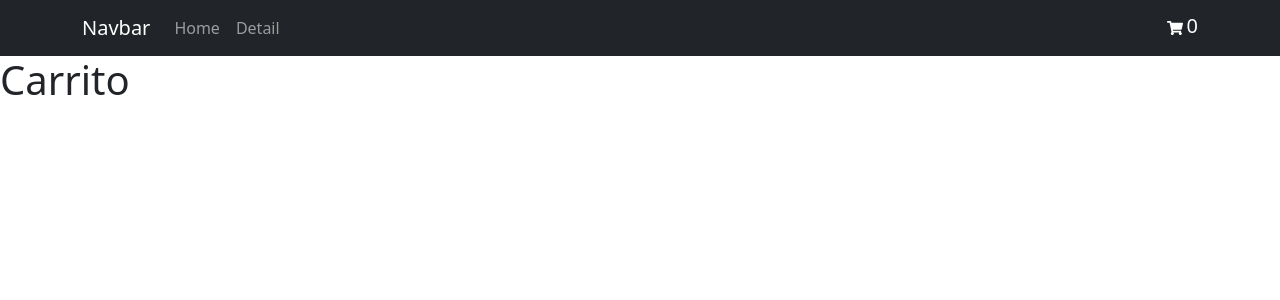
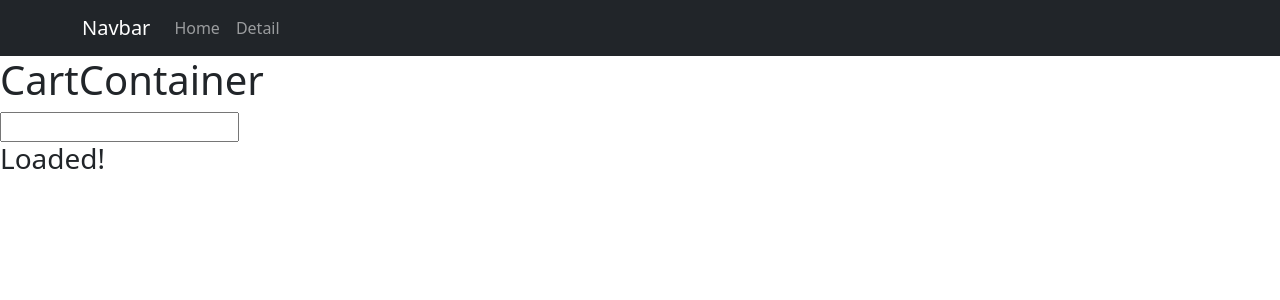
Before and after one commit to HernanGH/react-js, a React (Create React App) app: page /react-js/cart in a window 1280 px wide. Shown: the top 300 px of the page. Built offline with nearby package versions, Linux system fonts and the light colour scheme.

Commit message:
CLASE 11: Tec. rendering

```diff
--- a/src/App.js
+++ b/src/App.js
@@ -7,8 +7,17 @@ import ItemListContainer from './components/ItemListContainer';
 import { BrowserRouter, Routes, Route } from 'react-router-dom';
 import ItemDetailContainer from './components/ItemDetailContainer';
 import CartProvider from './context/CartContext';
+import Loader from './components/Loader';
+import CartContainer from './components/CartContainer';
 
 const App = () => {
+  const [value, setValue] = useState('')
+
+  const handleInput = (event) => {
+    console.log(event.target.value)
+    setValue(event.target.value)
+  }
+
   return (
     <BrowserRouter basename='/react-js'>
       <CartProvider>
@@ -16,9 +25,11 @@ const App = () => {
         <Routes>
           <Route path='/' element={<ItemListContainer greetings='CoderHouse' />} />
           <Route path='/item/:productId' element={<ItemDetailContainer />} />
-          <Route path='/cart' element={<h1>Carrito</h1>} />
+          <Route path='/cart' element={<CartContainer />} />
         </Routes>
       </CartProvider>
+      <input type='text' value={value} onInput={handleInput} />
+      <Loader />
     </BrowserRouter>
   );
 }
--- a/src/components/CardWidget.js
+++ b/src/components/CardWidget.js
@@ -14,12 +14,16 @@ const StyledCount = styled.h5`
 `
 
 const CardWidget = () => {
-  const valueToShare = useContext(CartContext) // 3 Consumir del context atraves del hook useContext
-  console.log(valueToShare)
+  const { cantInCart } = useContext(CartContext) // 3 Consumir del context atraves del hook useContext
+
+  if (cantInCart === 0) {
+    return <></>
+  }
+
   return (
     <>
       <StyledIcon />
-      <StyledCount>{valueToShare.cantInCart}</StyledCount>
+      <StyledCount>{cantInCart}</StyledCount>
     </>
   );
 }
--- /dev/null
+++ b/src/components/CartContainer.js
@@ -0,0 +1,7 @@
+const CartContainer = () => {
+  return (
+    <h1>CartContainer</h1>
+  );
+}
+
+export default CartContainer;
--- a/src/components/Item.js
+++ b/src/components/Item.js
@@ -1,10 +1,20 @@
 import Button from 'react-bootstrap/Button';
 import Card from 'react-bootstrap/Card';
+import styled from 'styled-components';
 
-const Item = ({ item, width = '10rem', hiddeButton = false }) => {
+const StyledCard = styled(Card)`
+  width: ${(props) => props.width};
+
+  .card-img-top {
+    height: 25rem;
+    object-fit: cover;
+  }
+`
+
+const Item = ({ item, width = '20rem', hiddeButton = false }) => {
   return (
-    <Card style={{ width }}>
-      <Card.Img variant="top" src="https://via.placeholder.com/150/92c952" />
+    <StyledCard width={width}>
+      <Card.Img variant="top" src={item.image} />
       <Card.Body>
         <Card.Title>{item.name}</Card.Title>
         <Card.Text>
@@ -12,7 +22,7 @@ const Item = ({ item, width = '10rem', hiddeButton = false }) => {
         </Card.Text>
         {!hiddeButton && <Button variant="primary">Ver detalle</Button>}
       </Card.Body>
-    </Card>
+    </StyledCard>
   );
 }
 
--- a/src/components/ItemListContainer.js
+++ b/src/components/ItemListContainer.js
@@ -1,5 +1,5 @@
 import { useEffect, useState } from "react";
-import { createData, deleteData, updateData } from "../utils/api";
+import { createData, deleteData, fetchProducts, updateData } from "../utils/api";
 import ItemList from "./ItemList";
 
 const ItemListContainer = ({ greetings }) => {
@@ -8,17 +8,7 @@ const ItemListContainer = ({ greetings }) => {
   const postId = 4
 
   useEffect(() => {
-    // mock()
-    fetch(`https://jsonplaceholder.typicode.com/comments?postId=${postId}`)
-    // createData()
-    // const product = {
-    //   title: 'foo',
-    //   body: 'bar',
-    //   userId: 2,
-    // }
-    // updateData(product)
-    // deleteData(postId)
-      .then(response => response.json())
+    fetchProducts()
       .then(data => {
         setItems(data) // actualizo el estado de react
       })
--- /dev/null
+++ b/src/components/Loader.js
@@ -0,0 +1,19 @@
+import { useEffect, useState } from "react";
+
+const Loader = () => {
+  const [loading, setLoading] = useState(true);
+
+  useEffect(() => {
+    setTimeout(() => {
+      setLoading(false)
+    }, 2000)
+  }, [])
+
+  return (
+    <>
+      { loading ? <h2>Loading...</h2> : <h3>Loaded!</h3>}
+    </>
+  );
+}
+
+export default Loader;
--- a/src/context/CartContext.js
+++ b/src/context/CartContext.js
@@ -4,7 +4,6 @@ export const CartContext = createContext({}); // 1 crear context
 
 const CartProvider = ({ children }) => {
   const [cart, setCart] = useState([])
-  console.log(cart.length)
   const isInCart = () => {}
 
   const cleanCart = () => {
@@ -66,9 +65,16 @@ const CartProvider = ({ children }) => {
 
   const removeToCart = () => {}
 
+  // let cantInCart = 0
+  // cart.forEach((item) => {
+  //   cantInCart += item.quantity
+  // })
+
+  const cantInCart = cart.reduce((previous, item) => previous + item.quantity, 0)
+
   const valueToShare = {
     cart,
-    cantInCart: cart.length,
+    cantInCart,
     removeToCart,
     isInCart,
     cleanCart,
--- a/src/utils/api.js
+++ b/src/utils/api.js
@@ -25,11 +25,11 @@ export const deleteData = (dataId) => fetch(`${BASE_URL}posts/${dataId}`, {
 })
 
 const products = [
-  {id: 0, name: 'Pizza', price: '500 $', category: 'comida'},
-  {id: 1, name: 'Cerveza', username: '300 $', category: 'bebida'}
+  {id: 0, name: 'Pizza', price: '500 $', category: 'comida', image: 'https://www.lavanguardia.com/files/image_948_465/files/fp/uploads/2021/03/30/6063031b90a87.r_d.1083-871-4663.jpeg'},
+  {id: 1, name: 'Cerveza', price: '300 $', category: 'bebida', image: 'https://www.lavanguardia.com/files/image_948_465/uploads/2020/07/13/5f0c78598c987.jpeg'}
 ]
 
-export const mock = () => {
+export const fetchProducts = () => {
   const task = new Promise((resolve) => {
     setTimeout(() => resolve(products), 2000)
   })
```
